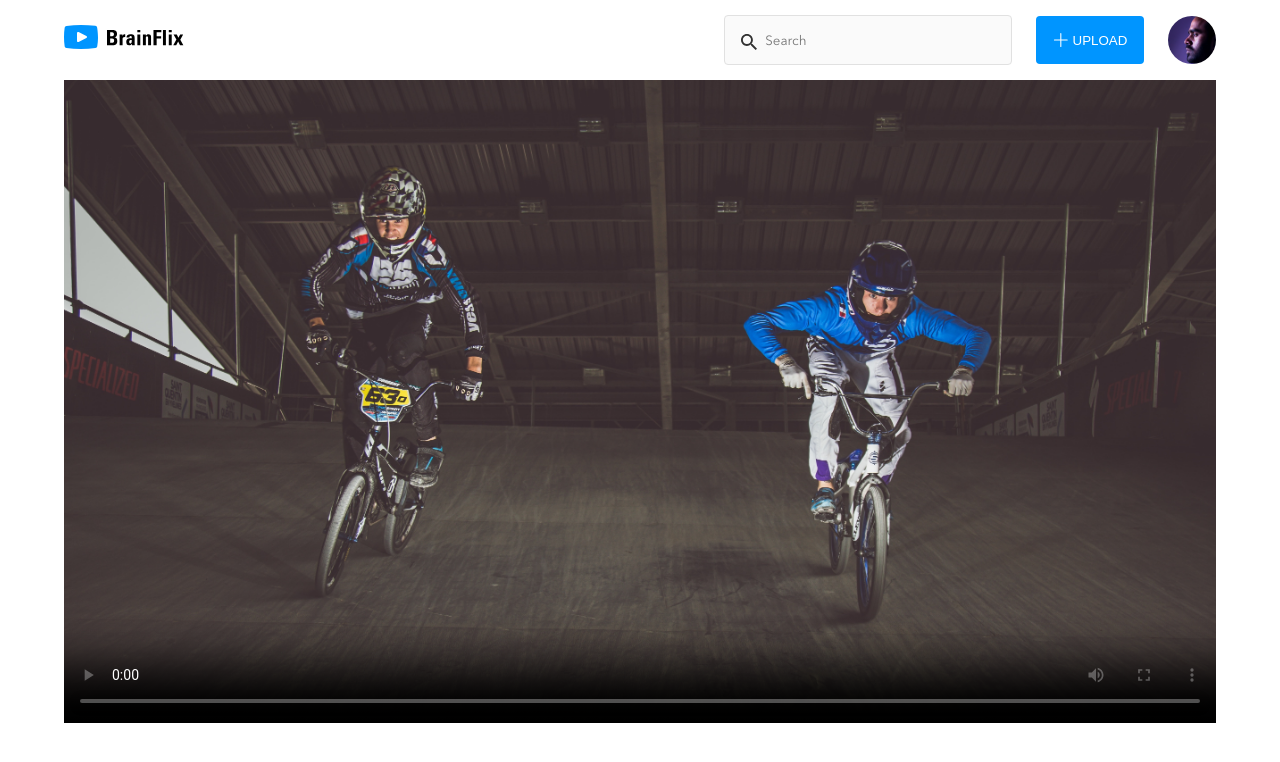
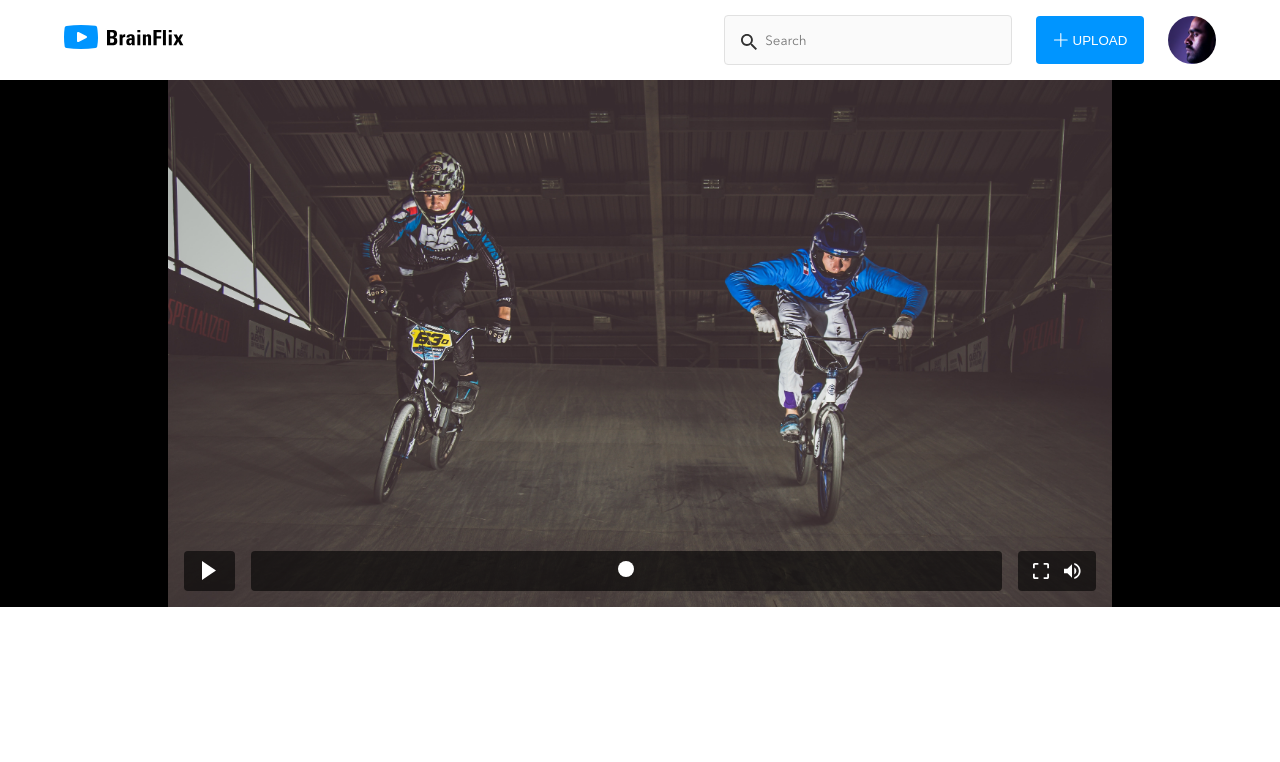
Before and after one commit to michaelcookryan/school-projects-react-node, a React (Create React App) app in the folder sprint-1/client/: page / in a window 1280 px wide. Shown: the top 762 px of the page. Built offline with nearby package versions, Linux system fonts and the light colour scheme.

Commit message:
Video controls for now

```diff
--- a/sprint-1/client/src/components/Hero.js
+++ b/sprint-1/client/src/components/Hero.js
@@ -1,10 +1,29 @@
 import React from 'react'
 import Video from "../assets/images/video-list-0.jpg"
+import Play from "../assets/icons/SVG/Icon-play.svg"
+import Scrubber from "../assets/icons/SVG/Icon-scrubber-control.svg"
+import FullScreen from "../assets/icons/SVG/Icon-fullscreen.svg"
+import Volume from "../assets/icons/SVG/Icon-volume.svg"
 
 export default function Hero(){
     return (
-        <section className="hero-section">
-            <video controls poster={Video}></video>
-        </section>
+        <div className="hero-section">
+            <video className="video" poster={Video}></video>
+            <div className="control">
+                <div className="control__icons control__play">
+                    <img src={Play} alt="play"/>
+                </div>
+                <div className="control__icons control__scrubber">
+                    <img src={Scrubber} alt="play" />
+                </div>
+                <div className="control__icons control__screen-vol">
+
+                        <img className="screen-icon" src={FullScreen} alt="play" />
+
+                        <img className="vol-icon" src={Volume} alt="play" />
+
+                </div>
+            </div>
+        </div>
     )
 }
--- a/sprint-1/client/src/styles/app.css
+++ b/sprint-1/client/src/styles/app.css
@@ -133,8 +133,86 @@
   }
 }
 
-.hero-section video {
+.hero-section {
+  background: #000;
+  position: relative;
+  display: -webkit-box;
+  display: -ms-flexbox;
+  display: flex;
+  -webkit-box-pack: center;
+      -ms-flex-pack: center;
+          justify-content: center;
+  -webkit-box-align: center;
+      -ms-flex-align: center;
+          align-items: center;
+}
+
+.hero-section .video {
   width: 100%;
+  max-width: 944px;
+  margin: 0 auto;
+}
+
+.hero-section .control__icons {
+  display: -webkit-box;
+  display: -ms-flexbox;
+  display: flex;
+  -webkit-box-pack: center;
+      -ms-flex-pack: center;
+          justify-content: center;
+  -webkit-box-align: center;
+      -ms-flex-align: center;
+          align-items: center;
+  background: rgba(0, 0, 0, 0.6);
+  height: 40px;
+  border-radius: 4px;
+}
+
+.hero-section .control {
+  position: absolute;
+  display: -webkit-box;
+  display: -ms-flexbox;
+  display: flex;
+  -webkit-box-pack: space-evenly;
+      -ms-flex-pack: space-evenly;
+          justify-content: space-evenly;
+  -webkit-box-align: center;
+      -ms-flex-align: center;
+          align-items: center;
+  bottom: 0;
+  width: 100%;
+  max-width: 912px;
+  margin: 0 auto 1rem;
+}
+
+.hero-section .control__play {
+  margin-right: 1rem;
+  width: 52px;
+}
+
+.hero-section .control__scrubber {
+  width: 100%;
+  max-width: 519px;
+}
+
+.hero-section .control__screen-vol {
+  display: -webkit-box;
+  display: -ms-flexbox;
+  display: flex;
+  -webkit-box-pack: space-evenly;
+      -ms-flex-pack: space-evenly;
+          justify-content: space-evenly;
+  -webkit-box-align: center;
+      -ms-flex-align: center;
+          align-items: center;
+  width: 80px;
+  margin-left: 1rem;
+}
+
+@media screen and (min-width: 768px) {
+  .hero-section .control__scrubber {
+    max-width: 751px;
+  }
 }
 
 html {
@@ -160,15 +238,6 @@ h1 {
   font-family: "AvenirNextLTPro-Bold";
   font-size: 2.25rem;
   line-height: 2.75rem;
-}
-
-.hero-header {
-  font-size: 3.75rem;
-  line-height: 4.25rem;
-  color: #fff;
-  width: 90%;
-  max-width: 1440px;
-  margin: 0 auto;
 }
 
 h2 {
@@ -208,7 +277,7 @@ h5 {
 }
 
 section {
-  width: 93.5%;
+  width: 100%;
   max-width: 720px;
   margin: 0 auto;
 }
--- a/sprint-1/client/src/styles/app.scss
+++ b/sprint-1/client/src/styles/app.scss
@@ -32,12 +32,12 @@ h1{
   font-size:2.25rem;
   line-height:2.75rem;
 }
-.hero-header{
-    font-size:3.75rem;
-    line-height:4.25rem;
-    color:#fff;
-    @include container(90%, 1440px, auto);
-}
+// .hero-header{
+//     font-size:3.75rem;
+//     line-height:4.25rem;
+//     color:#fff;
+//     @include container(90%, 1440px, auto);
+// }
 h2{
     font-family: $bold;
     font-size: 1.5rem;
@@ -73,10 +73,12 @@ h5{
     text-transform: uppercase;
 }
 
+// section{
+//     @include container(93.5%, 720px, auto);
+// }
 section{
-    @include container(93.5%, 720px, auto);
+    @include container(100%, 720px, auto);
 }
-
 button{
     text-transform: uppercase;
     padding:1.25em;
--- a/sprint-1/client/src/styles/partials/_hero.scss
+++ b/sprint-1/client/src/styles/partials/_hero.scss
@@ -1,7 +1,62 @@
 // Hero Styles
 
 .hero-section{
-    video{
+    background:#000;
+    position:relative;
+    display: flex;
+    justify-content: center;
+    align-items: center;
+
+    .video{
         width:100%;
+        max-width:944px;
+        margin:0 auto;
+    }
+    .control__icons{
+        display: flex;
+        justify-content: center;
+        align-items:center;
+        background:rgba(0,0,0,.6);
+        height:40px;
+        border-radius: 4px;
+    }
+    .control{
+            position: absolute;
+            display:flex;
+            justify-content: space-evenly;
+            align-items:center;
+            bottom:0;
+            width:100%;
+            max-width:912px;
+            margin:0 auto 1rem;;
+
+            &__play{
+                margin-right:1rem;
+                width:52px;
+            }
+
+            &__scrubber{
+                width:100%;
+                max-width:519px
+            }
+
+            &__screen-vol{
+                display: flex;
+                justify-content: space-evenly;
+                align-items: center;
+                width:80px;
+                margin-left:1rem;
+            }
+        }
+}
+@media screen and (min-width:768px){
+.hero-section{
+     .control{
+
+        &__scrubber{
+            max-width:751px;
+        }
     }
 }
+
+}
```
Also changed, not shown: sprint-1/client/package.json (line endings or trailing spaces), 2 other files (tests, documents, lock files or other folders).
